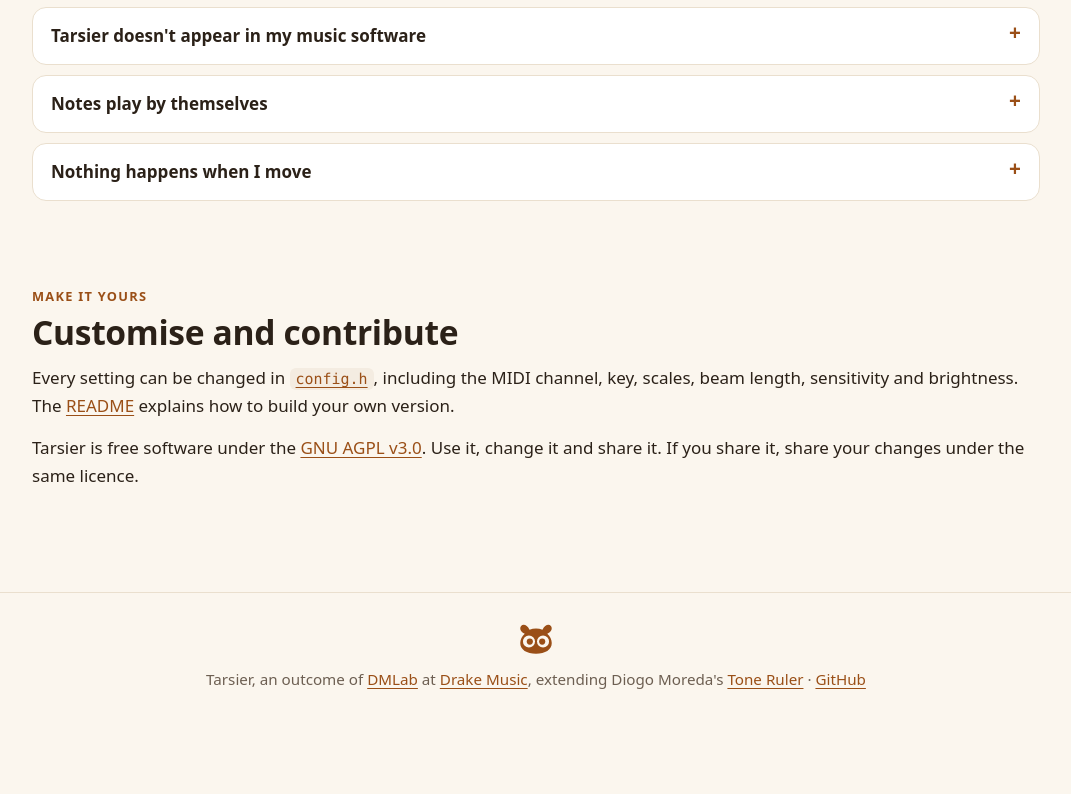
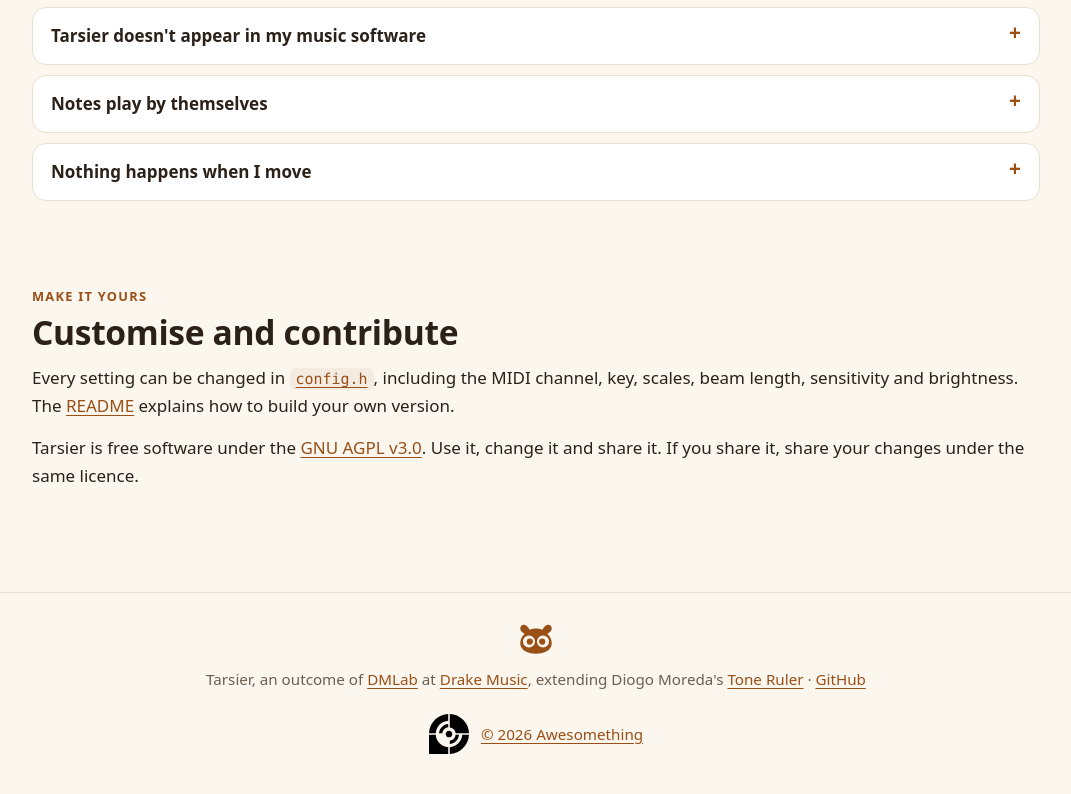
Before and after one commit to designerzen/Tarsier, a plain HTML site: page site/index.html in a window 1280 px wide. Shown: the part 7066-7860 px from the top of the page, without its empty margins (104-1175 px from the left). Before the commit the page ends 7798 px from the top, so only its background shows below. Drawn offline with Linux system fonts and the light colour scheme.

Commit message:
feat: add Awesomething branding to site footer

```diff
--- a/site/index.html
+++ b/site/index.html
@@ -500,6 +500,10 @@
 <footer>
   <svg viewBox="0 0 256 256" aria-hidden="true"><path fill="currentColor" fill-rule="evenodd" d="M48 90C20 80 8 54 22 36C36 18 66 28 82 62C110 50 146 50 174 62C190 28 220 18 234 36C248 54 236 80 208 90C228 108 240 132 240 156C240 204 194 232 128 232C62 232 16 204 16 156C16 132 28 108 48 90Z M121 146a43 43 0 1 0-86 0a43 43 0 1 0 86 0Z M221 146a43 43 0 1 0-86 0a43 43 0 1 0 86 0Z"/><circle fill="currentColor" cx="84" cy="146" r="22"/><circle fill="currentColor" cx="172" cy="146" r="22"/></svg>
   Tarsier, an outcome of <a href="https://www.drakemusic.org/technology/">DMLab</a> at <a href="https://www.drakemusic.org/">Drake Music</a>, extending Diogo Moreda's <a href="https://www.drakemusic.org/technology/instruments-projects/tone-ruler/">Tone Ruler</a> · <a href="https://github.com/designerzen/Tarsier">GitHub</a>
+  <a class="footer-brand" href="https://awesomething.co.uk/">
+    <img src="awesomething-logo.svg" alt="" width="40" height="40">
+    <span>&copy; 2026 Awesomething</span>
+  </a>
 </footer>
 
 <script src="app.js"></script>
--- a/site/style.css
+++ b/site/style.css
@@ -310,6 +310,11 @@ details p { color: var(--muted); }
 
 footer { margin-top: 80px; padding: 28px 16px 40px; border-top: 1px solid var(--line); color: var(--muted); font-size: 0.95rem; text-align: center; }
 footer svg { width: 36px; height: 36px; color: var(--accent); display: block; margin: 0 auto 10px; }
+footer .footer-brand { display: flex; align-items: center; justify-content: center; gap: 12px; width: fit-content; max-width: 100%; margin: 22px auto 0; }
+.footer-brand img { display: block; flex-shrink: 0; }
+@media (prefers-color-scheme: dark) {
+  .footer-brand img { filter: invert(1); }
+}
 
 /* ----------------------------------------------------------- Responsive */
 @media (max-width: 820px) {
```
Also changed, not shown: site/awesomething-logo.svg (added).
